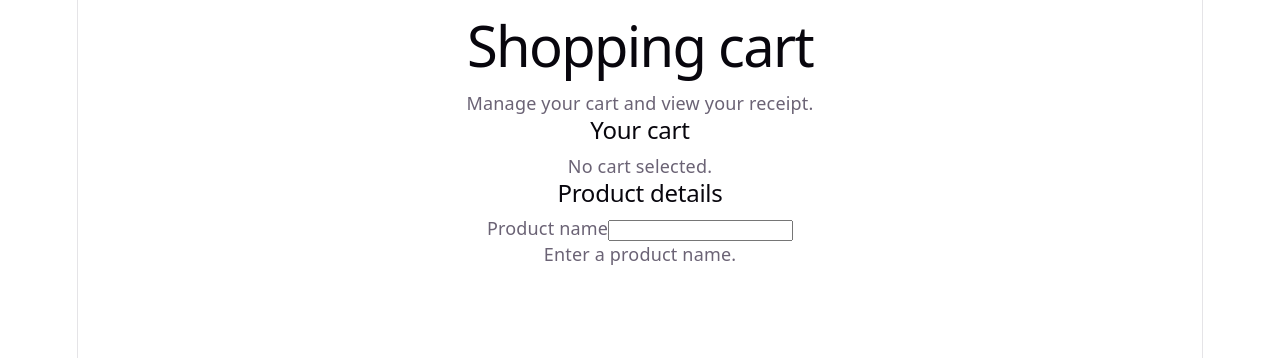
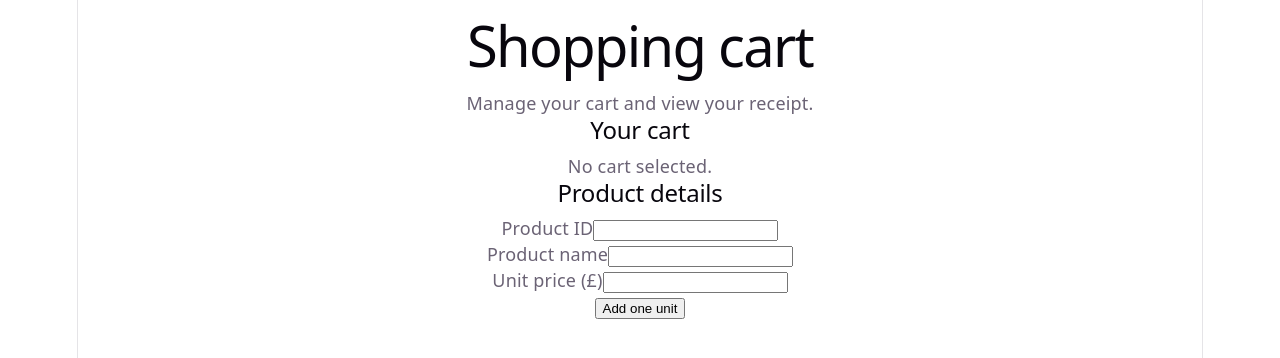
Before and after one commit to iguannago/Katas, a React (Vite) app in the folder shopping-cart-reactjs/: page / in a window 1280 px wide. Shown: the top 358 px of the page. Built offline with nearby package versions, Linux system fonts and the light colour scheme.

Commit message:
Replace ProductDetails component with ProductForm for improved product input handling

```diff
--- a/shopping-cart-reactjs/src/App.jsx
+++ b/shopping-cart-reactjs/src/App.jsx
@@ -1,10 +1,8 @@
 import CartHeader from './components/CartHeader.jsx';
-import ProductDetails from './components/ProductDetails.jsx';
+import ProductForm from './components/ProductForm.jsx';
 import './App.css';
 
-
 function App() {
-
   return (
     <main>
       <CartHeader
@@ -17,7 +15,7 @@ function App() {
         <p>No cart selected.</p>
       </section>
 
-      <ProductDetails />
+      <ProductForm />
     </main>
   );
 }
--- a/shopping-cart-reactjs/src/components/ProductDetails.jsx
+++ /dev/null
@@ -1,27 +0,0 @@
-import { useState } from 'react';
-
-function ProductDetails() {
-  const [productName, setProductName] = useState('');
-
-  return (
-    <section aria-labelledby='product-heading'>
-      <h2 id='product-heading'>Product details</h2>
-
-      <label htmlFor='product-name'>Product name</label>
-      <input
-        id='product-name'
-        type='text'
-        value={productName}
-        onChange={(event) => setProductName(event.target.value)}
-      />
-
-      <p>
-        {productName.trim()
-          ? `Draft product: ${productName}`
-          : 'Enter a product name.'}
-      </p>
-    </section>
-  );
-}
-
-export default ProductDetails;
--- /dev/null
+++ b/shopping-cart-reactjs/src/components/ProductForm.jsx
@@ -0,0 +1,58 @@
+import { useState } from 'react';
+
+function ProductForm() {
+  const [productId, setProductId] = useState('');
+  const [productName, setProductName] = useState('');
+  const [price, setPrice] = useState('');
+
+  function handleSubmit(event) {
+    event.preventDefault();
+  }
+
+  return (
+    <section aria-labelledby='product-heading'>
+      <h2 id='product-heading'>Product details</h2>
+
+      <form onSubmit={handleSubmit}>
+        <div>
+          <label htmlFor='product-id'>Product ID</label>
+          <input
+            id='product-id'
+            type='text'
+            value={productId}
+            onChange={(event) => setProductId(event.target.value)}
+            required
+          />
+        </div>
+
+        <div>
+          <label htmlFor='product-name'>Product name</label>
+          <input
+            id='product-name'
+            type='text'
+            value={productName}
+            onChange={(event) => setProductName(event.target.value)}
+            required
+          />
+        </div>
+
+        <div>
+          <label htmlFor='product-price'>Unit price (£)</label>
+          <input
+            id='product-price'
+            type='number'
+            min='0'
+            step='any'
+            value={price}
+            onChange={(event) => setPrice(event.target.value)}
+            required
+          />
+        </div>
+
+        <button type='submit'>Add one unit</button>
+      </form>
+    </section>
+  );
+}
+
+export default ProductForm;
```
